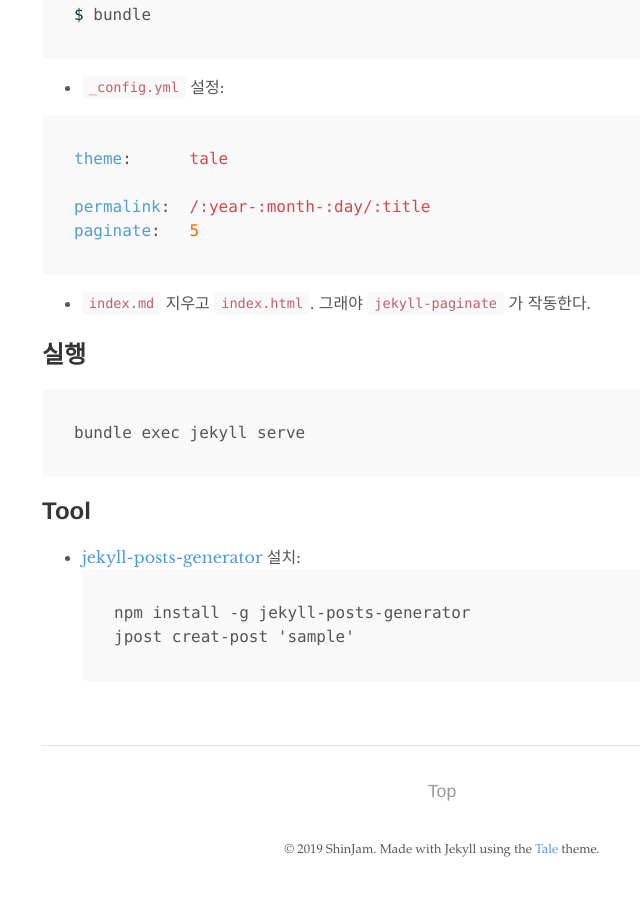
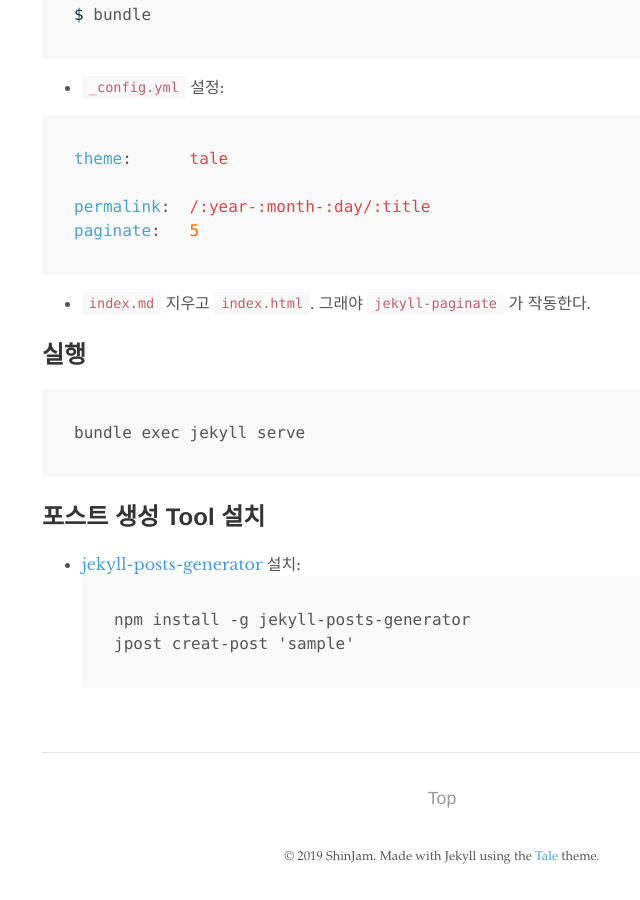
Before and after one commit to ShinJam/shinjam.github.io, a Jekyll site: the page built from _posts/2019-11-10-init.md, in a window 1280 px wide and 900 px high, scrolled down 1390 px. Shown: the whole window, without its empty margins (198-838 px from the left). Built offline with Jekyll 4.4.1, drawn with Linux system fonts in a browser that asks for light colours.

````diff
--- a/_posts/2019-11-10-init.md
+++ b/_posts/2019-11-10-init.md
@@ -63,7 +63,7 @@
 bundle exec jekyll serve
 ```
 
-## Tool
+## 포스트 생성 Tool 설치
 * [jekyll-posts-generator](https://www.npmjs.com/package/jekyll-posts-generator) 설치:
 ```
 npm install -g jekyll-posts-generator
````
